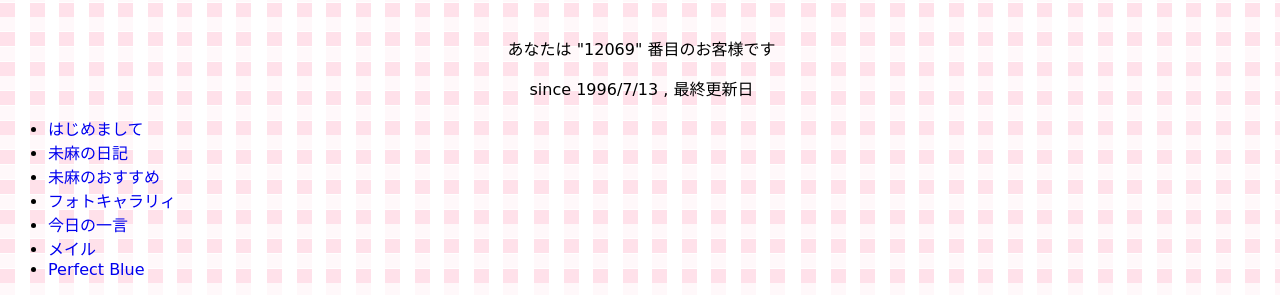
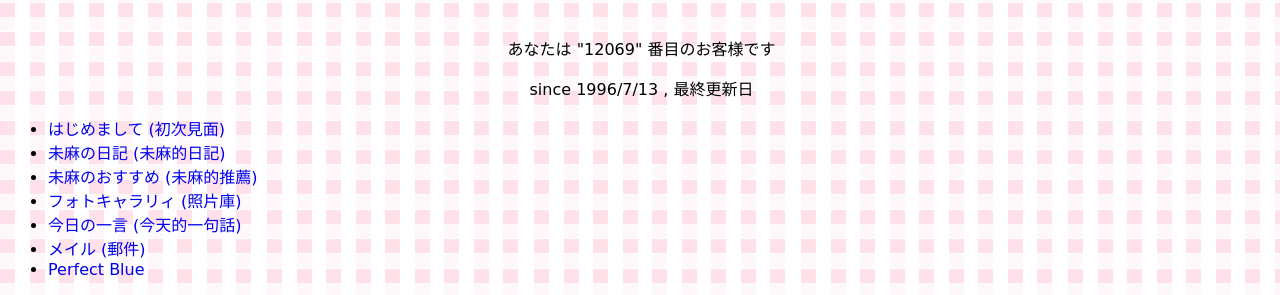
Before and after one commit to laii001/laii001.github.io, a plain HTML site: page demo/anglenet.html in a window 1280 px wide. Shown: the part 604-899 px from the top of the page. Drawn offline with Linux system fonts and the light colour scheme; a web font is replaced by a local one.

Commit message:
Add files via upload

```diff
--- a/demo/anglenet.html
+++ b/demo/anglenet.html
@@ -57,13 +57,13 @@ img{
     <p>あなたは "12069" 番目のお客様です</p>
     <p> since 1996/7/13 , 最終更新日 </p>
     <ul>
-        <li><a href="#">はじめまして</a></li>
+        <li><a href="https://zh.wikipedia.org/zh-tw/藍色恐懼">はじめまして (初次見面)</a></li>
 
-        <li><a href="diary.html">未麻の日記</a></li>
-        <li><a href="#">未麻のおすすめ</a></li>
-        <li><a href="http://film-grab.com/2020/01/23/perfect-blue/">フォトキャラリィ</a></li>
-        <li><a href="#">今日の一言</a></li>
-        <li><a href="https://www.madhouse.co.jp">メイル</a></li>
+        <li><a href="diary.html">未麻の日記 (未麻的日記)</a></li>
+        <li><a href="#">未麻のおすすめ (未麻的推薦)</a></li>
+        <li><a href="http://film-grab.com/2020/01/23/perfect-blue/">フォトキャラリィ (照片庫)</a></li>
+        <li><a href="#">今日の一言 (今天的一句話)</a></li>
+        <li><a href="https://www.madhouse.co.jp">メイル (郵件)</a></li>
         <li><a href="index.html
             ">Perfect Blue</a></li>
 
```
Also changed, not shown: demo/diary.html (+4 -3 lines), demo/index.html (+10 -1 lines).
